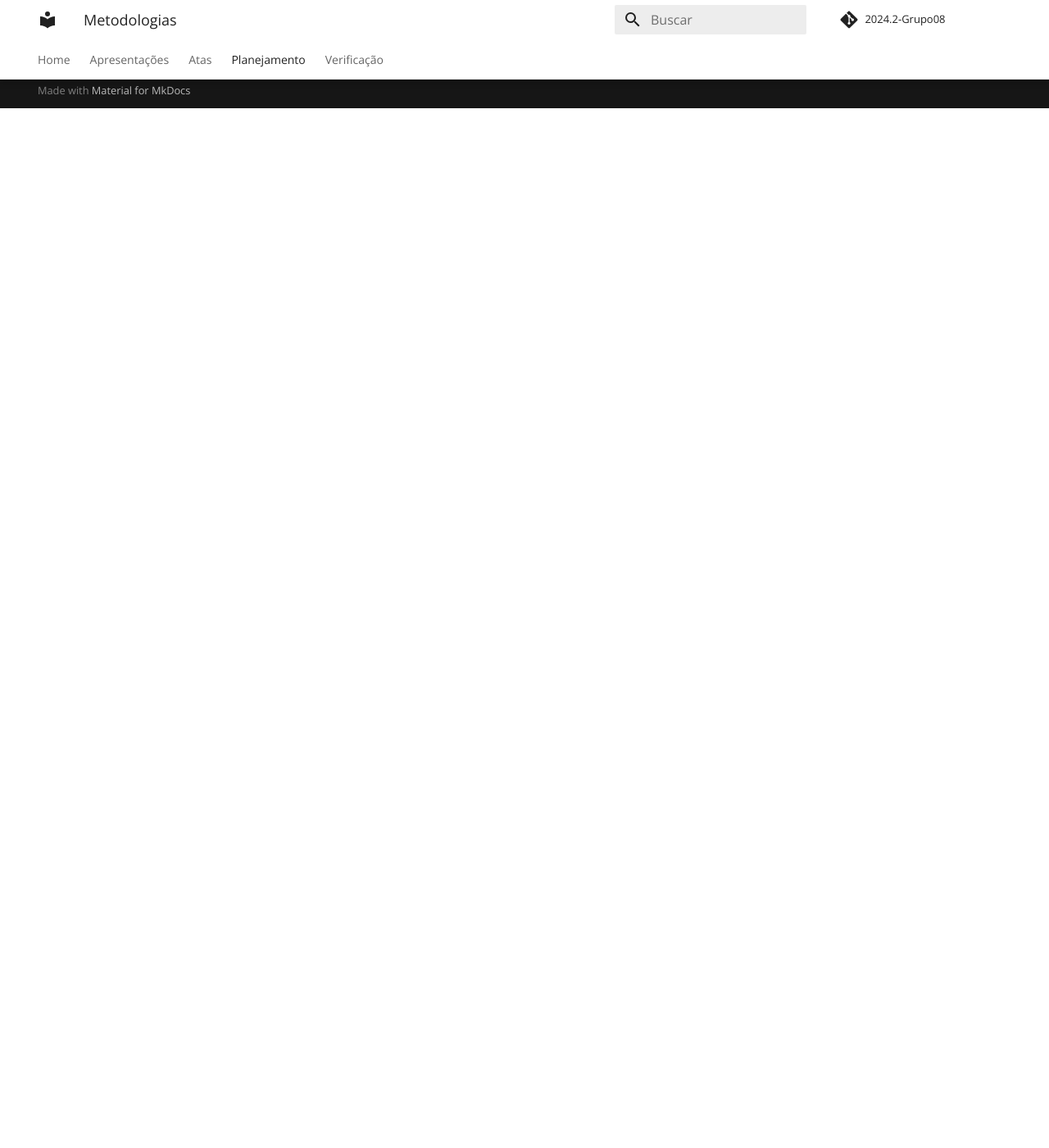
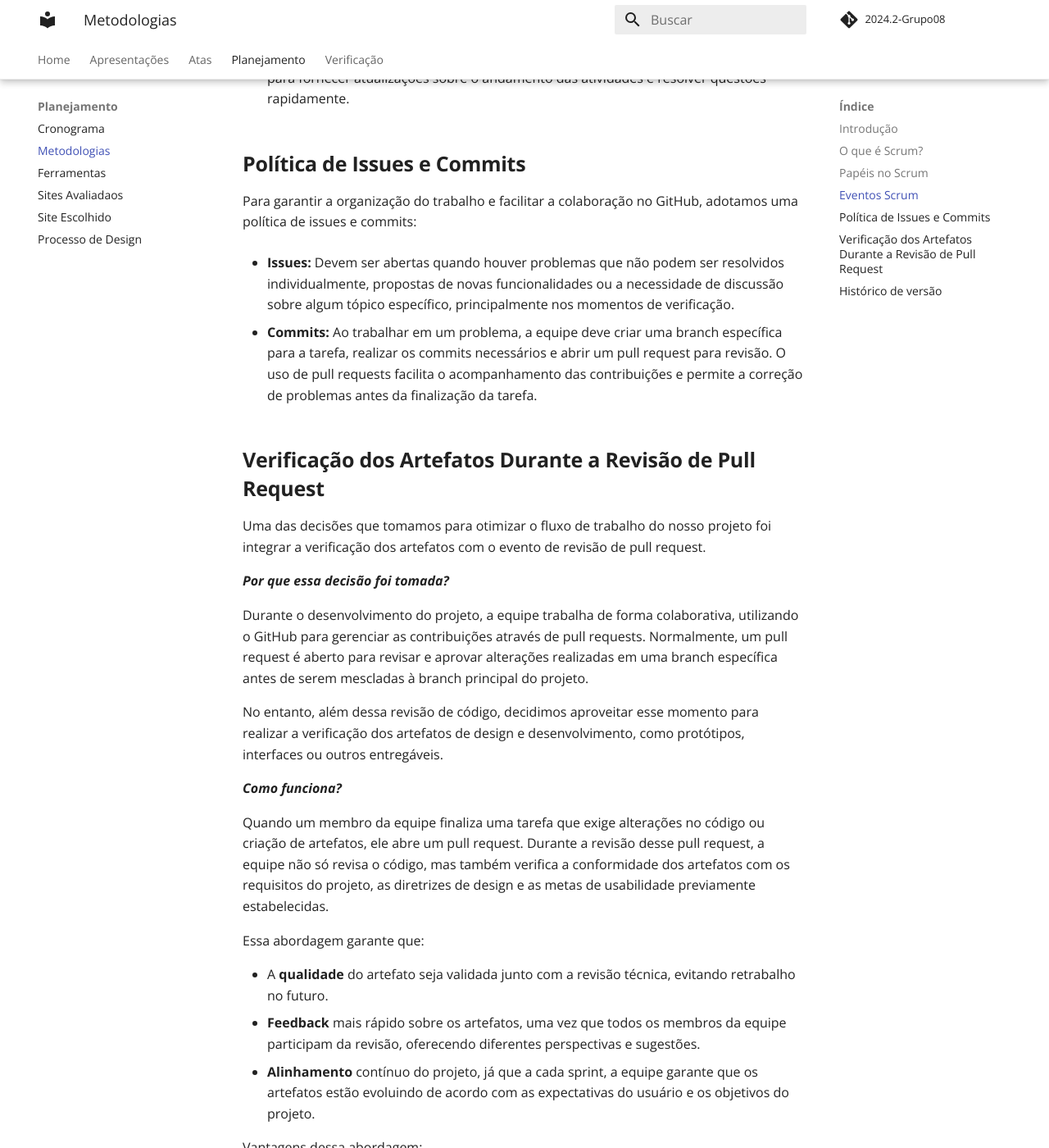
Before and after one commit to Interacao-Humano-Computador/2024.2-PortalDETRAN-DF, an MkDocs documentation site: the page built from docs/planejamento/metodologia.md, in a window 1280 px wide and 1400 px high, scrolled down 1268 px. Shown: the whole window at 82% size. Built offline with MkDocs 1.6.1 and Material for MkDocs 9.7.7, drawn with Linux system fonts in a browser that asks for light colours; comment, search, counter and statistics services are not loaded; some of the changed text lies outside the part shown.

Commit message:
inserindo as metodologias

```diff
--- a/docs/planejamento/metodologia.md
+++ b/docs/planejamento/metodologia.md
@@ -1,13 +1,70 @@
+# __Metodologia do Projeto__
 
+## __Introdução__
 
+Para o desenvolvimento deste projeto, utilizamos o Scrum, uma metodologia ágil que permite a gestão e execução de projetos de forma colaborativa e flexível. O Scrum nos ajuda a manter o foco nas necessidades do usuário e a entregar o projeto de maneira iterativa, com entregas contínuas e ajustáveis ao longo do processo.
 
+##  __O que é Scrum?__
 
+Scrum é um framework ágil de desenvolvimento de software que divide o trabalho em ciclos curtos e organizados, chamados sprints. Cada sprint tem uma duração definida e é seguido de uma reunião de review para avaliar o progresso. A abordagem ágil do Scrum favorece a flexibilidade e a adaptação constante, permitindo ajustes rápidos conforme o projeto avança.
 
+## __Papéis no Scrum__
 
+__*Scrum Master:*__ A pessoa responsável por garantir que as práticas ágeis do Scrum sejam seguidas e por apoiar o time na remoção de obstáculos. No nosso projeto, o papel de Scrum Master é desempenhado por Luiza Maluf.
 
+__*Product Owner:*__ O responsável por representar os interesses dos stakeholders e assegurar que as prioridades do projeto estejam alinhadas com as necessidades do usuário. O Product Owner do nosso projeto é Márcio Henrique.
+
+__*Time de Desenvolvimento:*__ Todos os membros do grupo, responsáveis pela execução das tarefas do projeto e pela entrega de resultados dentro de cada sprint.
+
+## __Eventos Scrum__
+
+- __Sprint:__ Ciclo de trabalho com duração de uma semana, onde o time desenvolve as tarefas definidas no Sprint Backlog. Durante a Sprint, a equipe foca em produzir entregáveis que agreguem valor ao projeto.
+
+- __Reunião de Planning:__ Reunião no início de cada Sprint para definir as tarefas a serem realizadas e os objetivos do ciclo.
+
+- __Reunião de Review:__ Ao final de cada Sprint, a equipe se reúne para revisar os resultados alcançados e discutir melhorias para o próximo ciclo. Devido à agenda da equipe, combinamos a reunião de Planning com a de Review, otimizando o tempo e garantindo o progresso do projeto.
+
+- __Status:__ Reuniões rápidas realizadas antes ou após as aulas, ou por meio de mensagens, para fornecer atualizações sobre o andamento das atividades e resolver questões rapidamente.
+
+## __Política de Issues e Commits__
+
+Para garantir a organização do trabalho e facilitar a colaboração no GitHub, adotamos uma política de issues e commits:
+
+- __Issues:__ Devem ser abertas quando houver problemas que não podem ser resolvidos individualmente, propostas de novas funcionalidades ou a necessidade de discussão sobre algum tópico específico, principalmente nos momentos de verificação.
+
+- __Commits:__ Ao trabalhar em um problema, a equipe deve criar uma branch específica para a tarefa, realizar os commits necessários e abrir um pull request para revisão. O uso de pull requests facilita o acompanhamento das contribuições e permite a correção de problemas antes da finalização da tarefa.
+
+## __Verificação dos Artefatos Durante a Revisão de Pull Request__
+
+Uma das decisões que tomamos para otimizar o fluxo de trabalho do nosso projeto foi integrar a verificação dos artefatos com o evento de revisão de pull request.
+
+__*Por que essa decisão foi tomada?*__
+
+Durante o desenvolvimento do projeto, a equipe trabalha de forma colaborativa, utilizando o GitHub para gerenciar as contribuições através de pull requests. Normalmente, um pull request é aberto para revisar e aprovar alterações realizadas em uma branch específica antes de serem mescladas à branch principal do projeto.
+
+No entanto, além dessa revisão de código, decidimos aproveitar esse momento para realizar a verificação dos artefatos de design e desenvolvimento, como protótipos, interfaces ou outros entregáveis.
+
+__*Como funciona?*__
+
+Quando um membro da equipe finaliza uma tarefa que exige alterações no código ou criação de artefatos, ele abre um pull request. Durante a revisão desse pull request, a equipe não só revisa o código, mas também verifica a conformidade dos artefatos com os requisitos do projeto, as diretrizes de design e as metas de usabilidade previamente estabelecidas.
+
+Essa abordagem garante que:
+
+- A __qualidade__ do artefato seja validada junto com a revisão técnica, evitando retrabalho no futuro.
+- __Feedback__ mais rápido sobre os artefatos, uma vez que todos os membros da equipe participam da revisão, oferecendo diferentes perspectivas e sugestões.
+- __Alinhamento__ contínuo do projeto, já que a cada sprint, a equipe garante que os artefatos estão evoluindo de acordo com as expectativas do usuário e os objetivos do projeto.
+
+Vantagens dessa abordagem:
+
+- __Integração eficiente:__ Ao combinar a verificação de artefatos com o processo de revisão de pull request, conseguimos realizar uma análise mais holística e alinhada das entregas.
+- __Redução de falhas:__ Identificamos problemas de design ou usabilidade enquanto o código ainda está sendo desenvolvido, o que facilita ajustes rápidos antes da implementação final.
+- __Facilidade de comunicação:__ Todos os membros da equipe podem comentar e sugerir melhorias nos artefatos, permitindo uma troca constante de ideias e garantindo que o projeto evolua conforme as expectativas de todos os envolvidos.
+
+Essa estratégia de verificação contínua, realizada de forma sincronizada com a revisão de código, é uma das práticas que adotamos para garantir a qualidade e eficiência do nosso projeto de IHC.
 
 ## Histórico de versão
 
 | Versão |    Data    |      Descrição      |             Autor(es)                        |
 |--------|------------|---------------------|----------------------------------------------|
-| `1.0`  | 04/11/2024 | Criação do página | [Luiza Maluf](https://github.com/LuizaMaluf) |
+| `1.0`  | 04/11/2024 | Criação do página   | [Luiza Maluf](https://github.com/LuizaMaluf) |
+| `2.0`  | 07/11/2024 | Descrição das metodologias do projeto | [Luiza Maluf](https://github.com/LuizaMaluf) |
```
Also changed, not shown: docs/index.md (+1 -1 lines).
